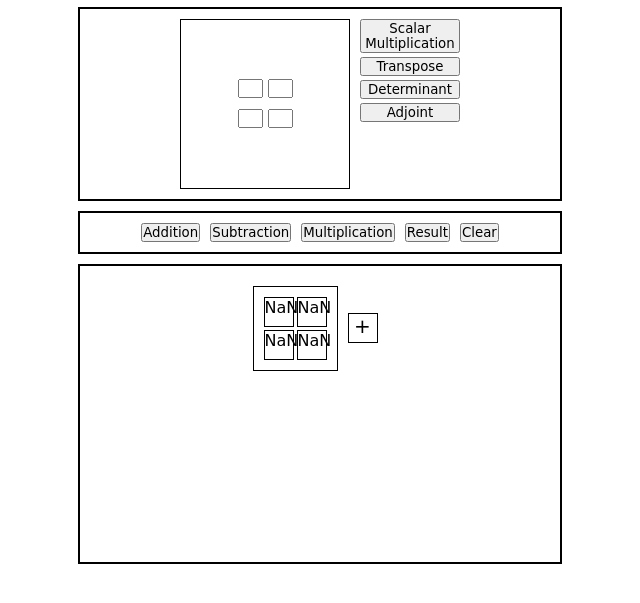
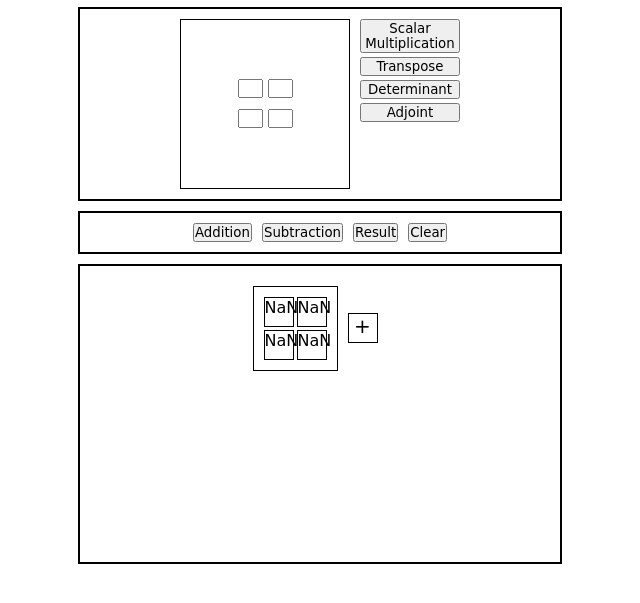
Before and after one commit to Simeon369/Matix-Calculator, a plain HTML site: page index.html in a window 1280 px wide. Both pictures are taken after typing "Sample", "Sample", "Sample", "Sample" into the empty fields and a click on the button "Addition". Shown: the part 161-764 px from the top of the page, without its empty margins (320-960 px from the left). Drawn offline with Linux system fonts and the light colour scheme.

Commit message:
added new features

```diff
--- a/index.html
+++ b/index.html
@@ -9,7 +9,10 @@
 </head>
 <body>
     <div class="container">
-        <div class="head"><h1>Simeon's Matrix Calculator</h1></div>
+        <div class="head">
+            <h1>Simeon's Matrix Calculator</h1>
+
+        </div>
         <div class="dimensions">
             <form action="">
                 <ul>
@@ -44,8 +47,8 @@
             </div>
         </div>
         <div class="footer">
-            <button onclick="fine(0)">Addition</button>
-            <button onclick="fine(1)">Subtraction</button>
+            <button onclick="fine(0)" id="addition">Addition</button>
+            <button onclick="fine(1)" id="subtraction">Subtraction</button>
             <button id="multiplication" onclick="fine(2)">Multiplication</button>
             <button id="resultButton" onclick="step2()">Result</button>
             <button id="clear" onclick="window.location.reload()">Clear</button>
--- a/script.js
+++ b/script.js
@@ -2,7 +2,7 @@
 
 
 
-let array = ['a11', 'a12', 'a21', 'a22'];
+let array = [0, 0, 0, 0];
 let finalResult = []
 let matA = []
 let matB = []
@@ -25,7 +25,7 @@ function board(){
                 index = "a" + (i + 1) + (j + 1);
                 order++;
                 let item = `<div><input type=\"text\" id="${index}" onblur="arrayPush(${order}, ${index}); checkItems(${index})" autocomplete="off"></div>`
-                array.push(index)
+                array.push(0)
                 matrix.innerHTML += item ;
 
 
@@ -102,8 +102,6 @@ function checkItems(e){
         alert("Enter a number")
         e.value = ""
     }
-
-
 
 }
 
@@ -277,8 +275,11 @@ function multiplication1() {
 
     document.getElementById("rows").value = columns
     document.getElementById("rows").readOnly = true
+    document.getElementById("columns").readOnly = false
 
     document.getElementById('multiplication').remove()
+    document.getElementById('addition').remove()
+    document.getElementById('subtraction').remove()
 
     function splitArray(arr, chunkSize){
         let result = [];
@@ -400,6 +401,10 @@ function step1(e){
     operation.appendChild(element)
     operation.appendChild(sign)
 
+    document.getElementById("rows").readOnly = true
+    document.getElementById("columns").readOnly = true
+    document.getElementById('multiplication').style.display = 'none'
+
     if (e == 2) {
         multiplication1()
     }else{
@@ -409,9 +414,11 @@ function step1(e){
         }
 
         else{
+
             for (let i = 0; i < finalResult.length; i++) {
                 if (e == 0) {
                     finalResult[i] += array[i]
+
                 }
                 if (e == 1) {
                     finalResult[i] -= array[i]
```
